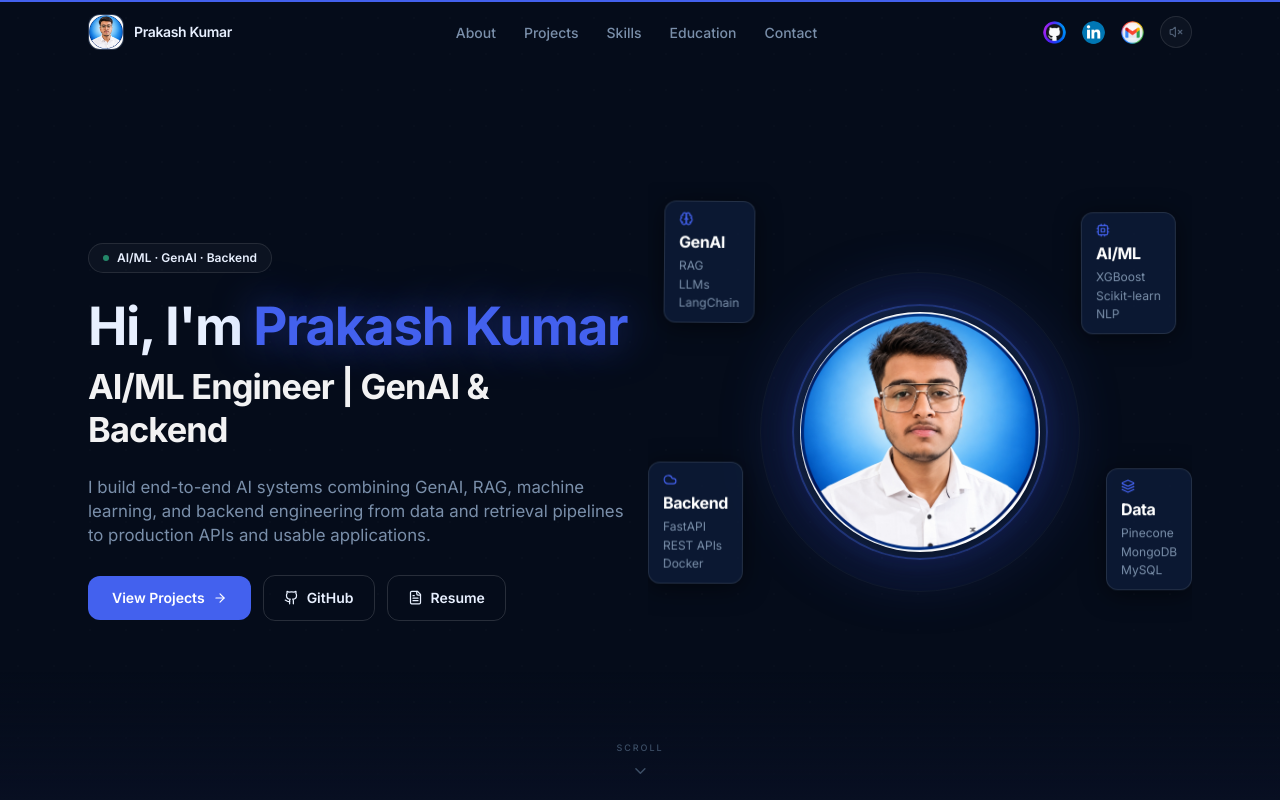
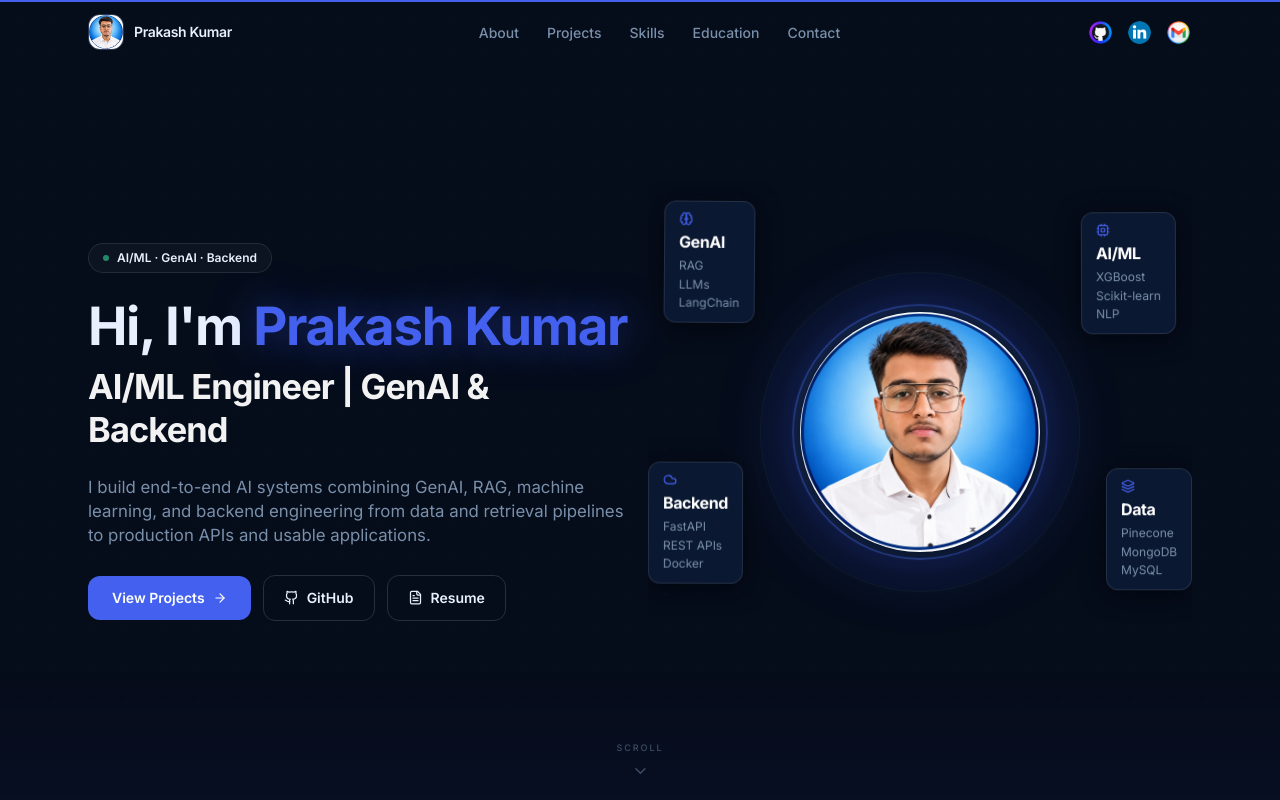
Before and after one commit to prakash-afk/PortFolio, a React (Vite) app in the folder portfolio-site/: page / in a window 1280 px wide. Shown: the top 800 px of the page. Built offline with nearby package versions, Linux system fonts and the light colour scheme; no server answers.

Commit message:
fix: remove sound toggle button from navbar and make sound behavior permanently enabled

```diff
--- a/portfolio-site/src/components/Navbar.jsx
+++ b/portfolio-site/src/components/Navbar.jsx
@@ -1,29 +1,12 @@
 import { useState, useEffect } from 'react';
 import { motion, useScroll, useTransform } from 'framer-motion';
-import { Volume2, VolumeX } from 'lucide-react';
 import { PORTFOLIO } from '../content';
-import { sound } from '../utils/sound';
 
 const NAV_LINKS = ['About', 'Projects', 'Skills', 'Education', 'Contact'];
 
 export default function Navbar() {
   const [scrolled,       setScrolled]       = useState(false);
   const [activeSection,  setActiveSection]  = useState('');
-  const [isMuted,        setIsMuted]        = useState(sound.isMuted);
-
-  // Sound state listener
-  useEffect(() => {
-    const handleSoundChange = (e) => {
-      setIsMuted(e.detail.isMuted);
-    };
-    window.addEventListener('sound-state-change', handleSoundChange);
-    return () => window.removeEventListener('sound-state-change', handleSoundChange);
-  }, []);
-
-  const toggleSound = () => {
-    const unmuted = sound.toggle();
-    setIsMuted(!unmuted);
-  };
 
   // Scroll progress bar
   const { scrollYProgress } = useScroll();
@@ -165,21 +148,6 @@ export default function Navbar() {
               />
             </a>
           )}
-
-          {/* Sound FX Toggle (Muted by default) */}
-          <button
-            type="button"
-            onClick={toggleSound}
-            title={isMuted ? 'Sound effects: Off (click to unmute)' : 'Sound effects: On (click to mute)'}
-            aria-label={isMuted ? 'Enable sound effects' : 'Disable sound effects'}
-            className="w-7 h-7 sm:w-8 sm:h-8 rounded-full flex items-center justify-center text-[--muted] hover:text-white hover:bg-white/[0.08] transition-colors ml-0.5 border border-white/[0.1] bg-white/[0.03]"
-          >
-            {isMuted ? (
-              <VolumeX size={14} className="opacity-60" />
-            ) : (
-              <Volume2 size={14} className="text-accent" />
-            )}
-          </button>
         </div>
       </nav>
     </header>
--- a/portfolio-site/src/utils/sound.js
+++ b/portfolio-site/src/utils/sound.js
@@ -6,11 +6,6 @@
 class SoundManager {
   constructor() {
     this.ctx = null;
-    this.isMuted = true;
-    if (typeof window !== 'undefined') {
-      const saved = localStorage.getItem('sound_enabled');
-      this.isMuted = saved !== 'true'; // Muted by default per user request
-    }
   }
 
   init() {
@@ -25,21 +20,7 @@ class SoundManager {
     }
   }
 
-  toggle() {
-    this.init();
-    this.isMuted = !this.isMuted;
-    if (typeof window !== 'undefined') {
-      localStorage.setItem('sound_enabled', (!this.isMuted).toString());
-      window.dispatchEvent(new CustomEvent('sound-state-change', { detail: { isMuted: this.isMuted } }));
-    }
-    if (!this.isMuted) {
-      this.playPop(650, 0.05);
-    }
-    return !this.isMuted;
-  }
-
   playPop(freq = 680, duration = 0.045) {
-    if (this.isMuted) return;
     try {
       this.init();
       if (!this.ctx) return;
@@ -63,7 +44,6 @@ class SoundManager {
   }
 
   playModalOpen() {
-    if (this.isMuted) return;
     try {
       this.init();
       if (!this.ctx) return;
@@ -87,7 +67,6 @@ class SoundManager {
   }
 
   playModalClose() {
-    if (this.isMuted) return;
     try {
       this.init();
       if (!this.ctx) return;
```
